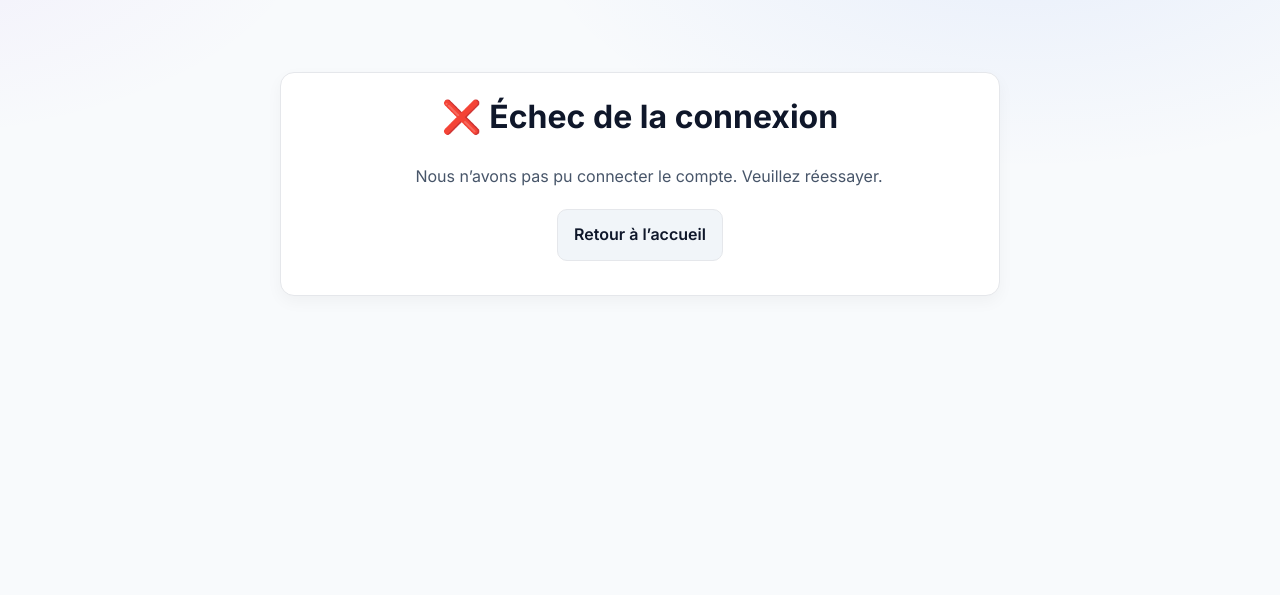
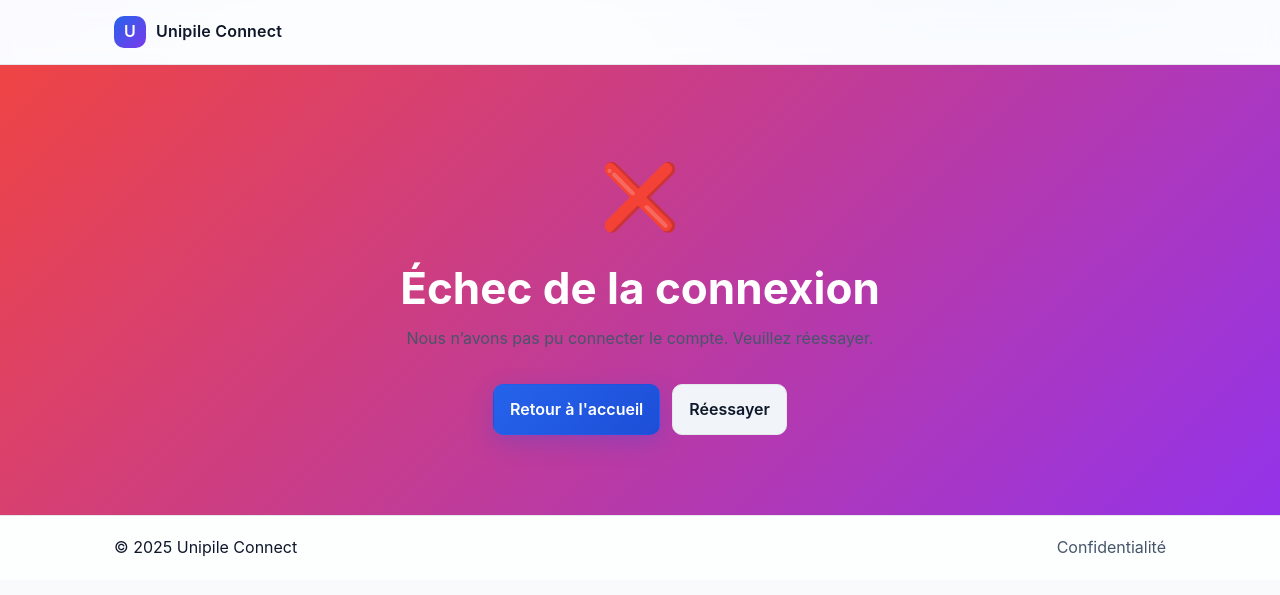
Before and after one commit to Nabilbmk9/unipile-connect, a FastAPI app: page /connect/failure in a window 1280 px wide. Shown: the top 595 px of the page. Run offline with FastAPI, Linux system fonts and the light colour scheme.

Commit message:
style: refine success/failure pages, centered hero and unified header

```diff
--- a/app/static/css/styles.css
+++ b/app/static/css/styles.css
@@ -386,6 +386,12 @@ body {
   color: white;
   text-align: center;
   padding: 80px 0;
+  display: block; /* override .hero grid */
+}
+
+.success-hero .hero-content {
+  max-width: 720px;
+  margin: 0 auto;
 }
 
 .success-icon {
@@ -399,6 +405,31 @@ body {
   padding: 2rem;
   margin: 2rem 0;
   backdrop-filter: blur(10px);
+}
+
+.hero-actions {
+  display: inline-flex;
+  gap: 12px;
+  flex-wrap: wrap;
+  justify-content: center;
+  margin-top: 12px;
+}
+
+/* Failure page styles */
+.failure-hero {
+  background: linear-gradient(135deg, #ef4444 0%, #9333ea 100%);
+  color: white;
+  text-align: center;
+  padding: 80px 0;
+  display: block; /* override .hero grid */
+}
+.failure-hero .hero-content {
+  max-width: 720px;
+  margin: 0 auto;
+}
+.failure-icon {
+  font-size: 4rem;
+  margin-bottom: 1rem;
 }
 
 .detail-item {
--- a/app/templates/failure.html
+++ b/app/templates/failure.html
@@ -4,28 +4,45 @@
     <meta charset="utf-8" />
     <meta name="viewport" content="width=device-width, initial-scale=1" />
     <title>Échec de connexion · Unipile Connect</title>
-    <link rel="preconnect" href="https://fonts.googleapis.com" />
-    <link rel="preconnect" href="https://fonts.gstatic.com" crossorigin />
-    <link
-      href="https://fonts.googleapis.com/css2?family=Inter:wght@400;500;600;700&display=swap"
-      rel="stylesheet"
-    />
     <link rel="stylesheet" href="/static/css/styles.css?v=1" />
   </head>
   <body>
-    <main class="container" style="padding: 72px 24px">
-      <div
-        class="feature"
-        style="max-width: 720px; margin: 0 auto; text-align: center"
-      >
-        <h1 style="margin-top: 0">❌ Échec de la connexion</h1>
-        <p class="steps">
-          Nous n’avons pas pu connecter le compte. Veuillez réessayer.
-        </p>
-        <p style="margin-top: 20px">
-          <a class="btn btn-secondary" href="/">Retour à l’accueil</a>
-        </p>
+    <header class="site-header">
+      <div class="container header-inner">
+        <div class="brand">
+          <div class="logo">U</div>
+          <span class="brand-text">Unipile Connect</span>
+        </div>
       </div>
+    </header>
+
+    <main>
+      <section class="hero failure-hero">
+        <div class="container">
+          <div class="hero-content">
+            <div class="failure-icon">❌</div>
+            <h1>Échec de la connexion</h1>
+            <p>Nous n’avons pas pu connecter le compte. Veuillez réessayer.</p>
+            <div class="hero-actions">
+              <a href="/" class="btn btn-primary">Retour à l'accueil</a>
+              <a href="/connect/linkedin" class="btn btn-secondary"
+                >Réessayer</a
+              >
+            </div>
+          </div>
+        </div>
+      </section>
     </main>
+
+    <footer class="site-footer">
+      <div class="container footer-inner">
+        <span>© <span id="year"></span> Unipile Connect</span>
+        <a href="#">Confidentialité</a>
+      </div>
+    </footer>
+
+    <script>
+      document.getElementById("year").textContent = new Date().getFullYear();
+    </script>
   </body>
 </html>
--- a/app/templates/success.html
+++ b/app/templates/success.html
@@ -9,9 +9,9 @@
   <body>
     <header class="site-header">
       <div class="container header-inner">
-        <div class="logo">
-          <span class="logo-icon">🔌</span>
-          <span class="logo-text">Unipile Connect</span>
+        <div class="brand">
+          <div class="logo">U</div>
+          <span class="brand-text">Unipile Connect</span>
         </div>
       </div>
     </header>
```
